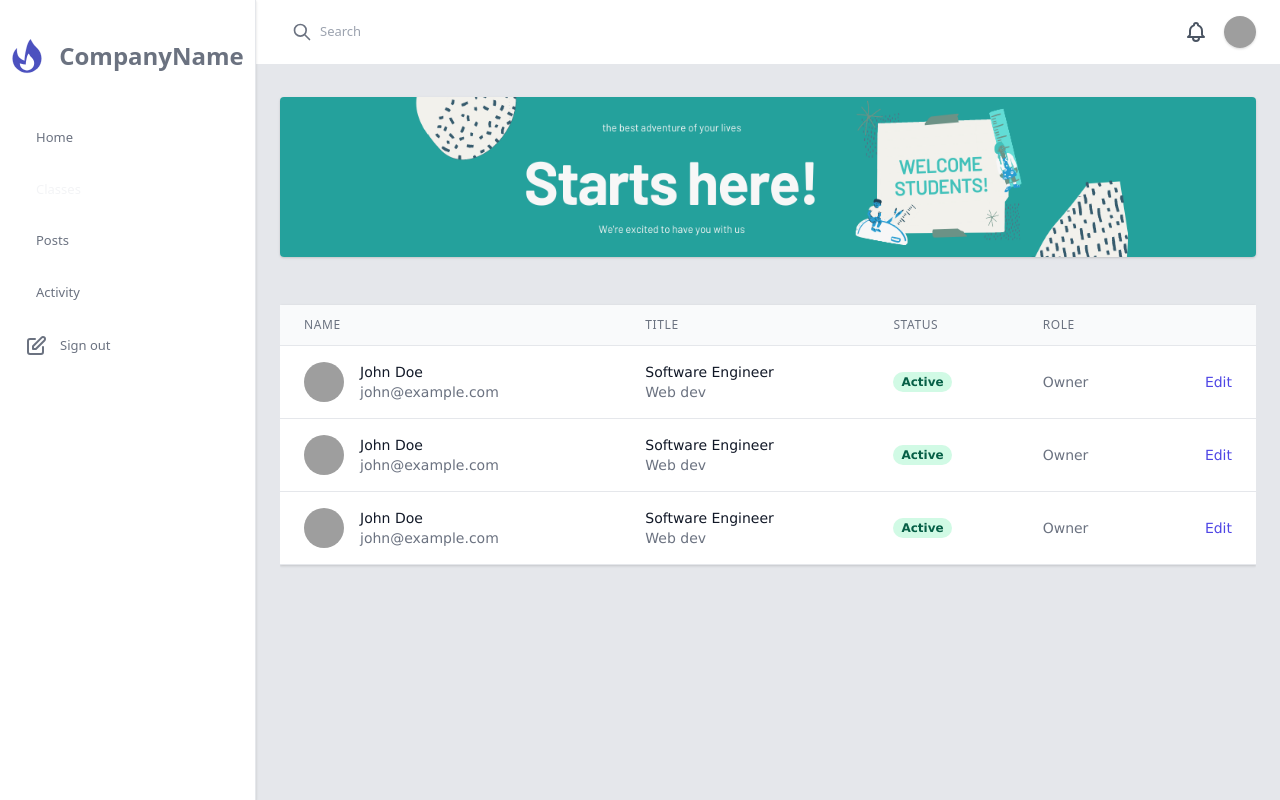
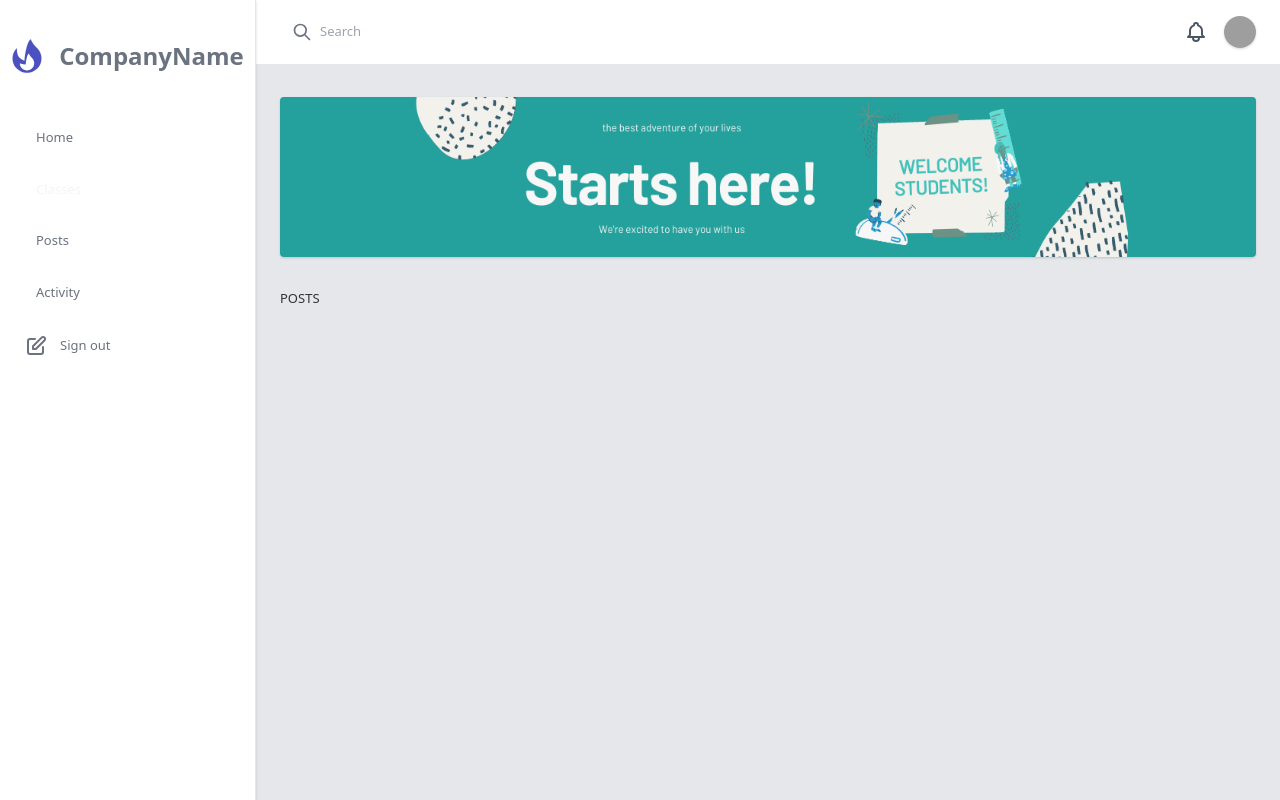
Before and after one commit to LoboRich/educ-network, a Rails app: page /profile in a window 1280 px wide. Run offline with Rails 7, Linux system fonts and the light colour scheme; the visitor is signed in with stand-in values (Sample User, id 1); style sheets or scripts are compiled from the project's sources; grey boxes are pictures that could not be loaded.

Commit message:
modify profile page UI

```diff
--- a/app/controllers/profiles_controller.rb
+++ b/app/controllers/profiles_controller.rb
@@ -4,7 +4,6 @@
     def index
       @user = current_user
       @groups = @user.groups
-      @posts = current_user.posts
+      @posts = current_user.posts.order("created_at DESC")
     end
-
   end
--- a/app/views/groups/show.html.haml
+++ b/app/views/groups/show.html.haml
@@ -61,7 +61,4 @@
 = render 'class_students/form'
 = render 'posts/index'
 = render 'posts/form'
-%h1 Add student
-= render 'class_students/index'
-= render 'class_students/form'
 = link_to 'Back to Classes', group_path(@group), class: "m-8"
--- a/app/views/posts/_form.html.haml
+++ b/app/views/posts/_form.html.haml
@@ -13,3 +13,8 @@
     = f.hidden_field :user_id, value: current_user.id
   .actions
     = f.submit 'Save'
+
+  %textarea.bg-gray-200.w-full.rounded-lg.shadow.border.p-2{:placeholder => "Speak your mind", :rows => "3"}
+  .w-full.flex.flex-row.flex-wrap.mt-3
+    %div{:class => "w-2/3"}
+      %button.float-right.bg-indigo-400.hover:bg-indigo-300.text-white.p-2.rounded-lg{:type => "button"} Submit
--- a/app/views/profiles/index.html.erb
+++ b/app/views/profiles/index.html.erb
@@ -5,115 +5,29 @@
         <%= image_tag "SchoolBannerTeal.png", :class => 'rounded flex-shrink-0 min-w-full min-h-full shadow' %>
       </div>
   </div>
-  <div class="flex flex-col mt-8">
-    <div class="-my-2 py-2 overflow-x-auto sm:-mx-6.sm:px-6.lg:-mx-8.lg:px-8">
-      <div class="align-middle inline-block min-w-full shadow overflow-hidden sm:rounded-lg.border-b.border-gray-200">
-        <table class="min-w-full">
-          <thead>
-            <tr>
-              <th class="px-6 py-3 border-b border-gray-200 bg-gray-50 text-left text-xs leading-4 font-medium text-gray-500 uppercase tracking-wider">
-                Name
-              </th>
-              <th class="px-6 py-3 border-b border-gray-200 bg-gray-50 text-left text-xs leading-4 font-medium text-gray-500 uppercase tracking-wider">
-                Title
-              </th>
-              <th class="px-6 py-3 border-b border-gray-200 bg-gray-50 text-left text-xs leading-4 font-medium text-gray-500 uppercase tracking-wider">
-                Status
-              </th>
-              <th class="px-6 py-3 border-b border-gray-200 bg-gray-50 text-left text-xs leading-4 font-medium text-gray-500 uppercase tracking-wider">
-                Role
-              </th>
-              <th class="px-6 py-3 border-b border-gray-200 bg-gray-50"></th>
-            </tr>
-          </thead>
-          <tbody class="bg-white">
-            <tr>
-              <td class="px-6 py-4 whitespace-no-wrap border-b border-gray-200">
-                <div class="flex items-center">
-                  <div class="flex-shrink-0 h-10 w-10">
-                    <img class="h-10 w-10 rounded-full" src="https://images.unsplash.com/photo-1472099645785-5658abf4ff4e?ixlib=rb-1.2.1&ixid=eyJhcHBfaWQiOjEyMDd9&auto=format&fit=facearea&facepad=2&w=256&h=256&q=80"/>
-                  </div>
-                  <div class="ml-4">
-                    <div class="text-sm leading-5 font-medium text-gray-900">
-                      John Doe
-                    </div>
-                    <div class="text-sm leading-5 text-gray-500">john@example.com</div>
-                  </div>
-                </div>
-              </td>
-              <td class="px-6 py-4 whitespace-no-wrap border-b border-gray-200">
-                <div class="text-sm leading-5 text-gray-900">Software Engineer</div>
-                <div class="text-sm leading-5 text-gray-500">Web dev</div>
-              </td>
-              <td class="px-6 py-4 whitespace-no-wrap border-b border-gray-200">
-                <span class="px-2 inline-flex text-xs leading-5 font-semibold rounded-full bg-green-100 text-green-800">Active</span>
-              </td>
-              <td class="px-6 py-4 whitespace-no-wrap border-b border-gray-200 text-sm leading-5 text-gray-500">
-                Owner
-              </td>
-              <td class="px-6 py-4 whitespace-no-wrap text-right border-b border-gray-200 text-sm leading-5 font-medium">
-                <a class="text-indigo-600 hover:text-indigo-900"{href: "#"}> Edit</a>
-              </td>
-            </tr>
-            <tr>
-              <td class="px-6 py-4 whitespace-no-wrap border-b border-gray-200">
-                <div class="flex items-center">
-                  <div class="flex-shrink-0 h-10 w-10">
-                    <img class="h-10 w-10 rounded-full" src="https://images.unsplash.com/photo-1472099645785-5658abf4ff4e?ixlib=rb-1.2.1&ixid=eyJhcHBfaWQiOjEyMDd9&auto=format&fit=facearea&facepad=2&w=256&h=256&q=80"/>
-                  </div>
-                  <div class="ml-4">
-                    <div class="text-sm leading-5 font-medium text-gray-900">
-                      John Doe
-                    </div>
-                    <div class="text-sm leading-5 text-gray-500">john@example.com</div>
-                  </div>
-                </div>
-              </td>
-              <td class="px-6 py-4 whitespace-no-wrap border-b border-gray-200">
-                <div class="text-sm leading-5 text-gray-900">Software Engineer</div>
-                <div class="text-sm leading-5 text-gray-500">Web dev</div>
-              </td>
-              <td class="px-6 py-4 whitespace-no-wrap border-b border-gray-200">
-                <span class="px-2 inline-flex text-xs leading-5 font-semibold rounded-full bg-green-100 text-green-800">Active</span>
-              </td>
-              <td class="px-6 py-4 whitespace-no-wrap border-b border-gray-200 text-sm leading-5 text-gray-500">
-                Owner
-              </td>
-              <td class="px-6 py-4 whitespace-no-wrap text-right border-b border-gray-200 text-sm leading-5 font-medium">
-                <a class="text-indigo-600 hover:text-indigo-900"{href: "#"}> Edit</a>
-              </td>
-            </tr>
-            <tr>
-              <td class="px-6 py-4 whitespace-no-wrap border-b border-gray-200">
-                <div class="flex items-center">
-                  <div class="flex-shrink-0 h-10 w-10">
-                    <img class="h-10 w-10 rounded-full" src="https://images.unsplash.com/photo-1472099645785-5658abf4ff4e?ixlib=rb-1.2.1&ixid=eyJhcHBfaWQiOjEyMDd9&auto=format&fit=facearea&facepad=2&w=256&h=256&q=80"/>
-                  </div>
-                  <div class="ml-4">
-                    <div class="text-sm leading-5 font-medium text-gray-900">
-                      John Doe
-                    </div>
-                    <div class="text-sm leading-5 text-gray-500">john@example.com</div>
-                  </div>
-                </div>
-              </td>
-              <td class="px-6 py-4 whitespace-no-wrap border-b border-gray-200">
-                <div class="text-sm leading-5 text-gray-900">Software Engineer</div>
-                <div class="text-sm leading-5 text-gray-500">Web dev</div>
-              </td>
-              <td class="px-6 py-4 whitespace-no-wrap border-b border-gray-200">
-                <span class="px-2 inline-flex text-xs leading-5 font-semibold rounded-full bg-green-100 text-green-800">Active</span>
-              </td>
-              <td class="px-6 py-4 whitespace-no-wrap border-b border-gray-200 text-sm leading-5 text-gray-500">
-                Owner
-              </td>
-              <td class="px-6 py-4 whitespace-no-wrap text-right border-b border-gray-200 text-sm leading-5 font-medium">
-                <a class="text-indigo-600 hover:text-indigo-900"{href: "#"}> Edit</a>
-              </td>
-            </tr>
-          </tbody>
-        </table>
+
+<div class="container mx-auto my-4">
+<h1> POSTS</h1>
+<% @posts.each do |post| %>
+  <div class="mx-4 my-2 md:mx-auto w-auto rounded-lg shadow-lg bg-white flex">
+    <div class="px-4 py-6 flex items-start">
+      <div class="w-10 h-10 mr-4">
+        <img src="http://source.unsplash.com/800x800" class="rounded-full shadow object-cover"/>
+      </div>
+      <div class="w-full">
+        <div class="flex items-center justify-start">
+          <h2 class="-mt-1 mr-1 text-base text-gray-900 font-semibold"><%= post.user.fullname%></h2>
+          <small class="text-sm text-gray-700">to <%= post.group.name %></small>
+        </div>
+        <div class="text-sm text-gray-500"><%= time_ago_in_words(post.created_at) %> ago</div>
+        <div class="mt-3 text-sm text-gray-700"><%= post.content %></div>
+        <div class="mt-4 flex items-center">
+          <div class="mr-4 text-sm text-gray-400 flex items-center">
+            <%= post.comments.count %> comments
+          </div>
+        </div>
       </div>
     </div>
   </div>
+<% end %>
 </div>
```
